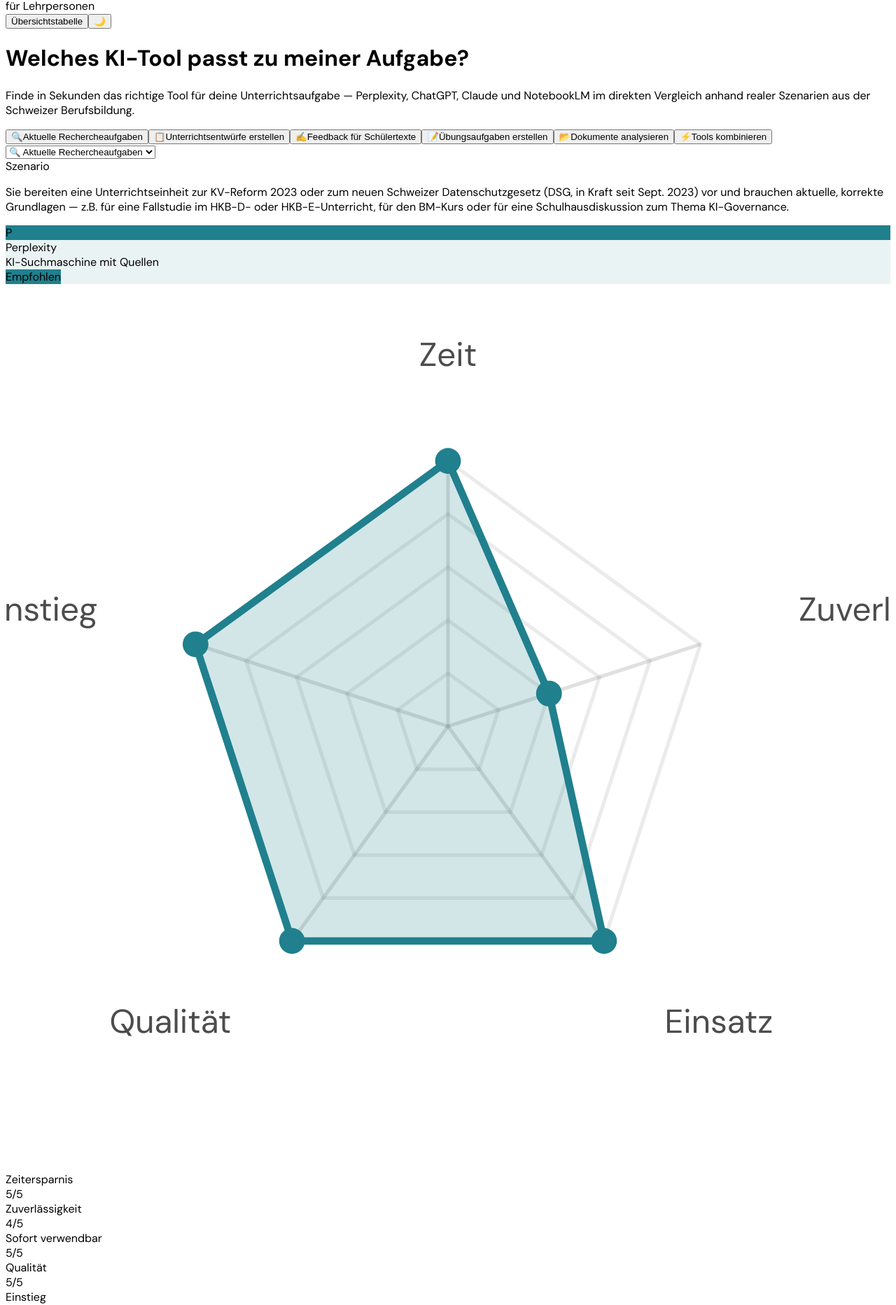
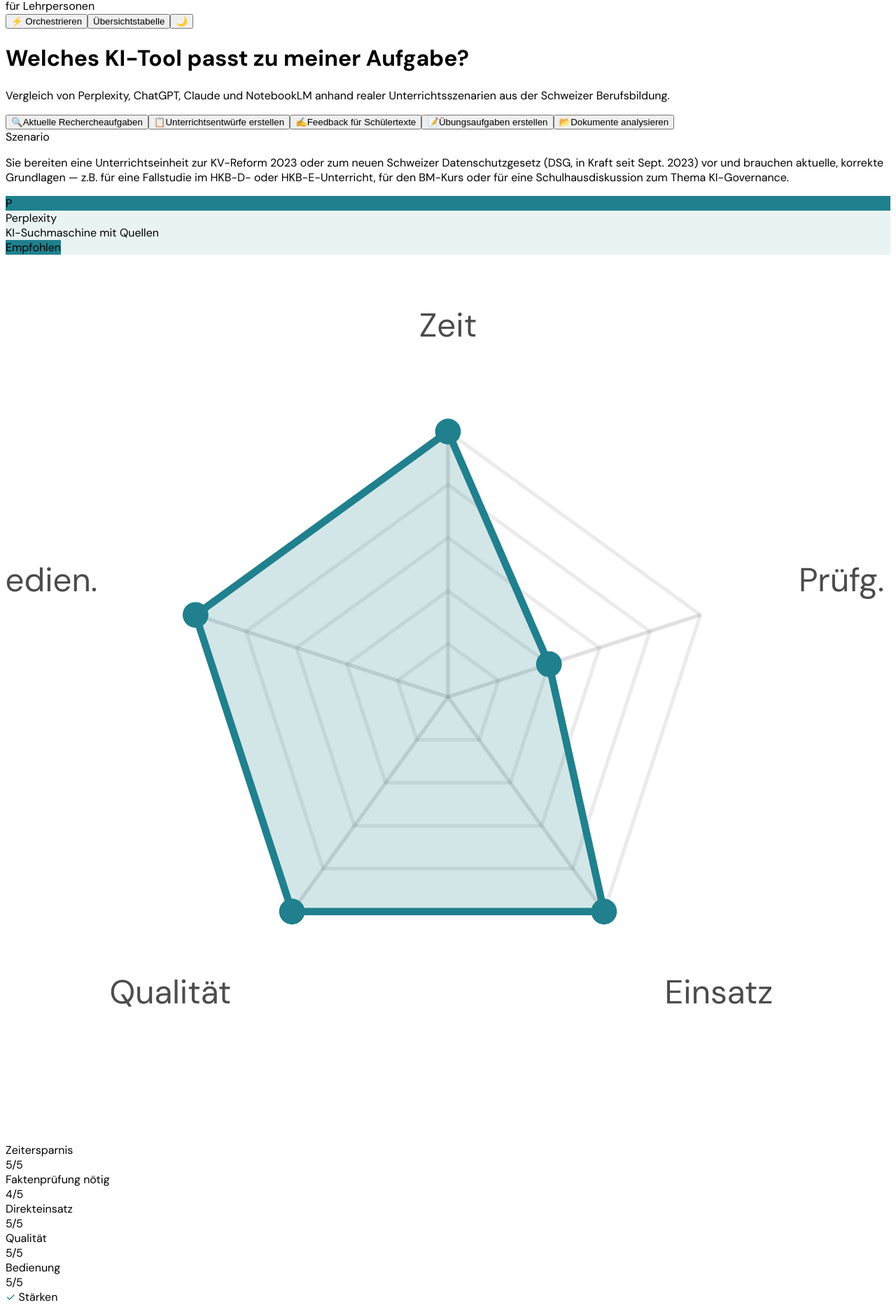
Before and after one commit to enialma/toolkompass, a React (Vite) app in the folder client/: page / in a window 1280 px wide. Shown: the part 1300-3165 px from the top of the page at 70% size. Built offline with nearby package versions, Linux system fonts and the light colour scheme.

Commit message:
Add files via upload

```diff
--- a/client/index.html
+++ b/client/index.html
@@ -3,8 +3,8 @@
   <head>
     <meta charset="UTF-8" />
     <meta name="viewport" content="width=device-width, initial-scale=1.0" />
-    <title>KI-Kompass für Lehrpersonen — Perplexity, ChatGPT, Claude & NotebookLM</title>
-    <meta name="description" content="Interaktives Vergleichs-Dashboard: Welches KI-Tool eignet sich für welche Unterrichtsaufgabe? Perplexity, ChatGPT, Claude und NotebookLM im Vergleich für die Schweizer Berufsbildung." />
+    <title>KI-Kompass für Lehrpersonen — Perplexity vs ChatGPT vs Claude</title>
+    <meta name="description" content="Interaktives Vergleichs-Dashboard: Welches KI-Tool eignet sich für welche Unterrichtsaufgabe? Perplexity, ChatGPT und Claude im Vergleich." />
     <link rel="preconnect" href="https://fonts.googleapis.com" />
     <link rel="preconnect" href="https://fonts.gstatic.com" crossorigin />
     <link href="https://fonts.googleapis.com/css2?family=DM+Sans:wght@300;400;500;600;700&display=swap" rel="stylesheet" />
--- a/client/src/data/comparisons.ts
+++ b/client/src/data/comparisons.ts
@@ -59,10 +59,10 @@
 
 export const SCORE_LABELS: Record<keyof ScoreSet, { label: string; inverted?: boolean }> = {
   zeitersparnis:  { label: "Zeitersparnis" },
-  faktenpruefung: { label: "Zuverlässigkeit", inverted: true },
-  direkteinsatz:  { label: "Sofort verwendbar" },
+  faktenpruefung: { label: "Faktenprüfung nötig", inverted: true },
+  direkteinsatz:  { label: "Direkteinsatz" },
   qualitaet:      { label: "Qualität" },
-  einfachheit:    { label: "Einstieg" },
+  einfachheit:    { label: "Bedienung" },
 };
 
 export const CATEGORIES: CategoryData[] = [
--- a/client/src/pages/Dashboard.tsx
+++ b/client/src/pages/Dashboard.tsx
@@ -4,10 +4,10 @@
 // Short labels for radar chart axes (to avoid clipping)
 const RADAR_LABELS: Record<keyof ScoreSet, string> = {
   zeitersparnis:  "Zeit",
-  faktenpruefung: "Zuverl.",
+  faktenpruefung: "Prüfg.",
   direkteinsatz:  "Einsatz",
   qualitaet:      "Qualität",
-  einfachheit:    "Einstieg",
+  einfachheit:    "Bedien.",
 };
 
 // ── Radar / Spider chart using pure SVG ────────────────────────────────────
@@ -51,7 +51,7 @@
     const a = angleOf(i);
     const lx = cx + (r + 28) * Math.cos(a);
     const ly = cy + (r + 28) * Math.sin(a);
-    const anchor: "end" | "start" | "middle" = lx < cx - 5 ? "end" : lx > cx + 5 ? "start" : "middle";
+    const anchor = lx < cx - 5 ? "end" : lx > cx + 5 ? "start" : "middle";
     return { x: lx, y: ly, anchor, label: RADAR_LABELS[k] };
   });
 
@@ -88,8 +88,8 @@
 
 // ── Score bar ───────────────────────────────────────────────────────────────
 function ScoreBar({ value, max = 5, color, inverted }: { value: number; max?: number; color: string; inverted?: boolean }) {
+  const pct = (value / max) * 100;
   const display = inverted ? max - value + 1 : value;
-  const pct = (display / max) * 100;
   return (
     <div className="flex items-center gap-2">
       <div className="flex-1 h-2 rounded-full bg-black/10 dark:bg-white/10 overflow-hidden">
@@ -106,10 +106,10 @@
 // ── Tool card ───────────────────────────────────────────────────────────────
 function ToolCard({ tool, entry, isWinner }: {
   tool: typeof TOOLS[number];
-  entry: import("../data/comparisons").ToolEntry;
+  entry: ReturnType<typeof CATEGORIES[number]["tools"][Tool]> extends never ? never : (typeof CATEGORIES[number]["tools"][Tool]);
   isWinner: boolean;
 }) {
-  const [showTipp, setShowTipp] = useState(true);
+  const [showTipp, setShowTipp] = useState(false);
   const colorMap: Record<Tool, string> = {
     perplexity: "#20808D",
     chatgpt: "#10a37f",
@@ -373,18 +373,6 @@
   );
 }
 
-// ── Helper: compute winners for a category from scores ──────────────────────
-function computeWinners(catId: CategoryId): Tool[] {
-  const cat = CATEGORIES.find((c) => c.id === catId)!;
-  const score = (t: Tool) => {
-    const s = cat.tools[t].scores;
-    return s.direkteinsatz + s.qualitaet + s.zeitersparnis + (5 - s.faktenpruefung);
-  };
-  const scored = TOOLS.map((t) => ({ id: t.id, val: score(t.id) }));
-  const best = Math.max(...scored.map((s) => s.val));
-  return scored.filter((s) => s.val === best).map((s) => s.id);
-}
-
 // ── Summary table ───────────────────────────────────────────────────────────
 function SummaryTable() {
   const colorMap: Record<Tool, string> = {
@@ -393,11 +381,13 @@
     claude: "#c96442",
     notebooklm: "#4285F4",
   };
-  const winners = Object.fromEntries(
-    (["recherche", "unterrichtsentwurf", "feedback", "aufgaben", "dokumente"] as CategoryId[]).map(
-      (id) => [id, computeWinners(id)]
-    )
-  ) as Record<CategoryId, Tool[]>;
+  const winners: Record<CategoryId, Tool[]> = {
+    recherche: ["perplexity"],
+    unterrichtsentwurf: ["chatgpt", "claude"],
+    feedback: ["claude"],
+    aufgaben: ["chatgpt", "claude"],
+    dokumente: ["notebooklm"],
+  };
 
   return (
     <div className="overflow-x-auto rounded-2xl border border-black/10 dark:border-white/10">
@@ -497,6 +487,20 @@
           <div className="flex items-center gap-3">
             <button
               onClick={() => {
+                setShowSummary(false);
+                setActiveCategory("orchestrierung");
+              }}
+              className={`text-xs px-3 py-1.5 rounded-lg border transition-colors font-medium ${
+                activeCategory === "orchestrierung" && !showSummary
+                  ? "bg-[#20808D] text-white border-[#20808D]"
+                  : "border-black/15 dark:border-white/15 hover:bg-black/5 dark:hover:bg-white/5"
+              }`}
+              data-testid="toggle-orchestrierung"
+            >
+              ⚡ Orchestrieren
+            </button>
+            <button
+              onClick={() => {
                 setShowSummary(!showSummary);
                 if (!showSummary) setActiveCategory("recherche");
               }}
@@ -526,7 +530,7 @@
         <div className="text-center space-y-2 py-2">
           <h1 className="text-2xl font-bold">Welches KI-Tool passt zu meiner Aufgabe?</h1>
           <p className="text-sm opacity-60 max-w-2xl mx-auto">
-            Finde in Sekunden das richtige Tool für deine Unterrichtsaufgabe — Perplexity, ChatGPT, Claude und NotebookLM im direkten Vergleich anhand realer Szenarien aus der Schweizer Berufsbildung.
+            Vergleich von Perplexity, ChatGPT, Claude und NotebookLM anhand realer Unterrichtsszenarien aus der Schweizer Berufsbildung.
           </p>
         </div>
 
@@ -541,16 +545,16 @@
           </div>
         ) : (
           <>
-            {/* Category tabs — desktop */}
-            <div className="hidden sm:flex gap-2 overflow-x-auto pb-1 hide-scrollbar" role="tablist">
+            {/* Category tabs */}
+            <div className="flex gap-2 overflow-x-auto pb-1 hide-scrollbar" role="tablist">
               {CATEGORIES.map((cat) => (
                 <button
                   key={cat.id}
                   role="tab"
                   aria-selected={activeCategory === cat.id}
-                  onClick={() => { setShowSummary(false); setActiveCategory(cat.id); }}
+                  onClick={() => setActiveCategory(cat.id)}
                   className={`shrink-0 flex items-center gap-2 px-4 py-2.5 rounded-xl text-sm font-medium transition-all duration-200 border ${
-                    activeCategory === cat.id && !showSummary
+                    activeCategory === cat.id
                       ? "bg-[#20808D] text-white border-[#20808D] shadow-md"
                       : "border-black/10 dark:border-white/10 hover:bg-black/5 dark:hover:bg-white/5"
                   }`}
@@ -560,45 +564,7 @@
                   <span>{cat.label}</span>
                 </button>
               ))}
-              <button
-                role="tab"
-                aria-selected={activeCategory === "orchestrierung" && !showSummary}
-                onClick={() => { setShowSummary(false); setActiveCategory("orchestrierung"); }}
-                className={`shrink-0 flex items-center gap-2 px-4 py-2.5 rounded-xl text-sm font-medium transition-all duration-200 border ${
-                  activeCategory === "orchestrierung" && !showSummary
-                    ? "bg-[#20808D] text-white border-[#20808D] shadow-md"
-                    : "border-black/10 dark:border-white/10 hover:bg-black/5 dark:hover:bg-white/5"
-                }`}
-                data-testid="tab-orchestrierung"
-              >
-                <span>⚡</span>
-                <span>Tools kombinieren</span>
-              </button>
-            </div>
 
-            {/* Category select — mobile */}
-            <div className="sm:hidden">
-              <select
-                value={showSummary ? "__summary__" : activeCategory}
-                onChange={(e) => {
-                  const val = e.target.value;
-                  if (val === "__summary__") {
-                    setShowSummary(true);
-                    setActiveCategory("recherche");
-                  } else {
-                    setShowSummary(false);
-                    setActiveCategory(val as CategoryId | "orchestrierung");
-                  }
-                }}
-                className="w-full rounded-xl border border-black/10 dark:border-white/10 bg-white dark:bg-gray-900 px-4 py-2.5 text-sm font-medium focus:outline-none focus:ring-2 focus:ring-[#20808D]"
-              >
-                {CATEGORIES.map((cat) => (
-                  <option key={cat.id} value={cat.id}>
-                    {cat.icon} {cat.label}
-                  </option>
-                ))}
-                <option value="orchestrierung">⚡ Tools kombinieren</option>
-              </select>
             </div>
 
             {/* Orchestrierung view */}
@@ -661,7 +627,7 @@
 
         {/* Footer */}
         <footer className="text-center text-xs opacity-40 py-4 border-t border-black/8 dark:border-white/8">
-          KI-Kompass für Lehrpersonen · Perplexity, ChatGPT, Claude & NotebookLM · Bewertungen basieren auf pädagogischen Praxiserfahrungen · Stand: 2026
+          KI-Kompass für Lehrpersonen · Bewertungen basieren auf pädagogischen Praxiserfahrungen · Stand: 2026
         </footer>
       </main>
     </div>
```
